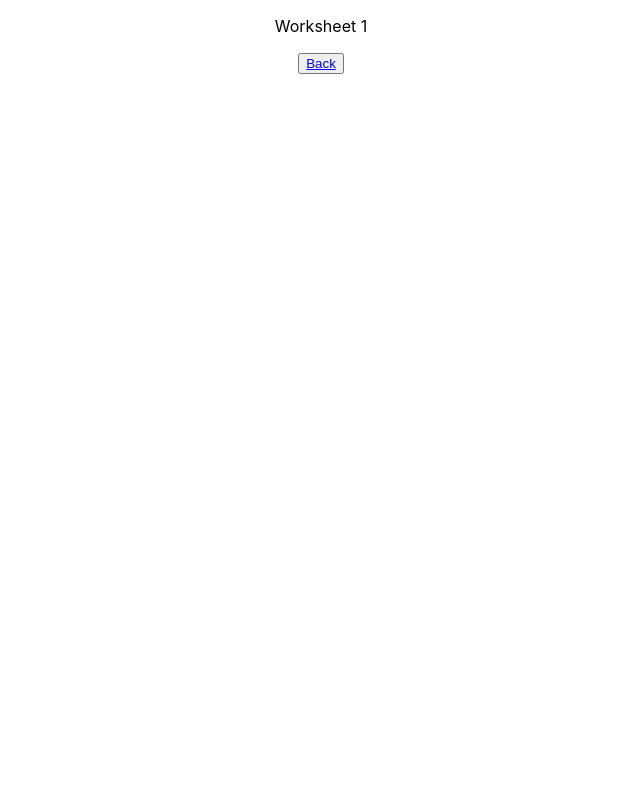
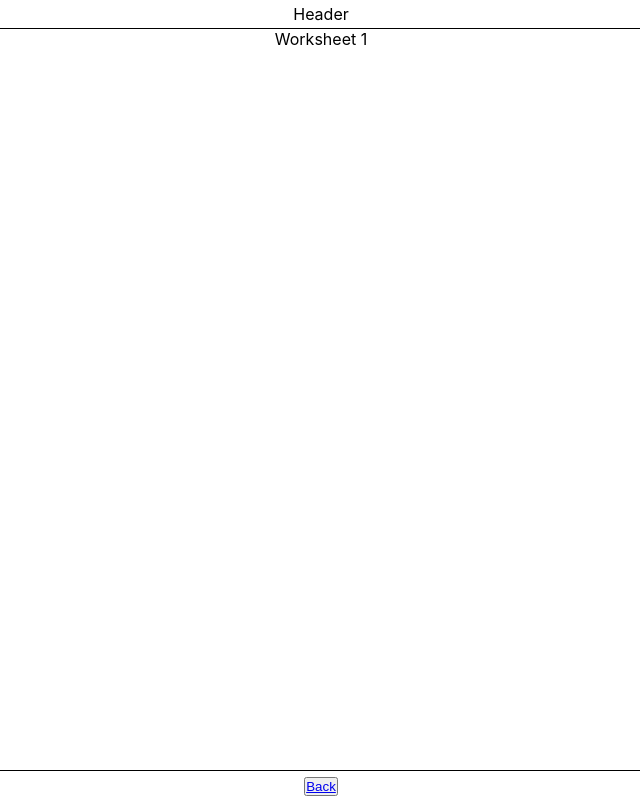
Before and after one commit to futureCodersSE/web-dev-one-day, a React (Create React App) app: page /worksheets/1 in a window 1280 px wide. Shown: the whole page, without its empty margins (319-959 px from the left). Built offline with nearby package versions, Linux system fonts and the light colour scheme.

Commit message:
added components folder with Footer, Header and PageTemplate

```diff
--- a/package.json
+++ b/package.json
@@ -9,7 +9,7 @@
     "react": "^18.2.0",
     "react-dom": "^18.2.0",
     "react-router-dom": "^6.3.0",
-    "react-scripts": "5.0.1",
+    "react-scripts": "^2.1.3",
     "web-vitals": "^2.1.4"
   },
   "scripts": {
--- a/src/App.js
+++ b/src/App.js
@@ -1,4 +1,5 @@
 import './App.css';
+import React from 'react';
 import { BrowserRouter, Routes, Route } from 'react-router-dom';
 import Home from "./Pages/home/home";
 import Worksheet1 from "./Worksheets/1";
@@ -16,8 +17,6 @@ function App() {
             <Route path='/worksheets/1' element={<Worksheet1 />} />
             <Route path='/worksheets/2' element={<Worksheet2 />} />
             <Route path='/worksheets/3' element={<Worksheet3 />} />
-
-          />
           </Routes>
         </div>
       </BrowserRouter>
--- a/src/Worksheets/1.js
+++ b/src/Worksheets/1.js
@@ -1,21 +1,15 @@
 import React from "react";
-// import Header from "../../components/header/header";
-// import Footer from "../../components/footer/footer";
+import PageTemplate from '../components/PageTemplate';
 import "./worksheets.css";
 
 function Worksheet1() {
+
   return (
-    <>
-        {/* <Header /> */}
-        <main>
-            <div className="container-fluid page">
-                <p>Worksheet 1</p>
-            </div>
-        </main>
-        <footer>
-            <button><a href="/">Back</a></button>
-        </footer>
-    </>
+    <PageTemplate>
+      <div className="container-fluid page">
+        <p>Worksheet 1</p>
+      </div>
+    </PageTemplate>
   )
 };
 
--- /dev/null
+++ b/src/components/Footer/Footer.jsx
@@ -0,0 +1,19 @@
+import React from 'react'
+
+const Footer = () => {
+
+  return (
+    <div style={{
+      position: "absolute",
+      bottom: "0",
+      width: "100vw",
+      height: "auto",
+      padding: "4px 10px",
+      borderTop: "1px solid black"
+    }}>
+      <button><a href="/">Back</a></button>
+    </div>
+  )
+}
+
+export default Footer
--- /dev/null
+++ b/src/components/Footer/index.js
@@ -0,0 +1,3 @@
+import Footer from './Footer';
+
+export default Footer
--- /dev/null
+++ b/src/components/Header/Header.jsx
@@ -0,0 +1,15 @@
+import React from 'react'
+
+const Header = () => {
+
+  return (
+    <div style={{
+      width: "100vw",
+      height: "auto",
+      padding: "4px 10px",
+      borderBottom: "1px solid black"
+    }}>Header</div>
+  )
+}
+
+export default Header
--- /dev/null
+++ b/src/components/Header/index.js
@@ -0,0 +1,3 @@
+import Header from './Header';
+
+export default Header
--- /dev/null
+++ b/src/components/PageTemplate/PageTemplate.jsx
@@ -0,0 +1,17 @@
+import React from 'react'
+import Header from '../Header';
+import Footer from '../Footer';
+
+const PageTemplate = (props) => {
+  return (
+    <>
+      <Header />
+      <main>
+          { props.children }
+      </main>
+      <Footer />
+    </>
+  )
+}
+
+export default PageTemplate
--- /dev/null
+++ b/src/components/PageTemplate/index.js
@@ -0,0 +1,3 @@
+import PageTemplate from "./PageTemplate";
+
+export default PageTemplate
--- a/src/index.css
+++ b/src/index.css
@@ -1,5 +1,11 @@
+* {
+  box-sizing: border-box;
+  padding: 0;
+  margin: 0;
+}
+
 body {
-  margin: 0;
+  min-height: 100vh;
   font-family: -apple-system, BlinkMacSystemFont, 'Segoe UI', 'Roboto', 'Oxygen',
     'Ubuntu', 'Cantarell', 'Fira Sans', 'Droid Sans', 'Helvetica Neue',
     sans-serif;
```
Also changed, not shown: 1 other file (tests, documents, lock files or other folders).
